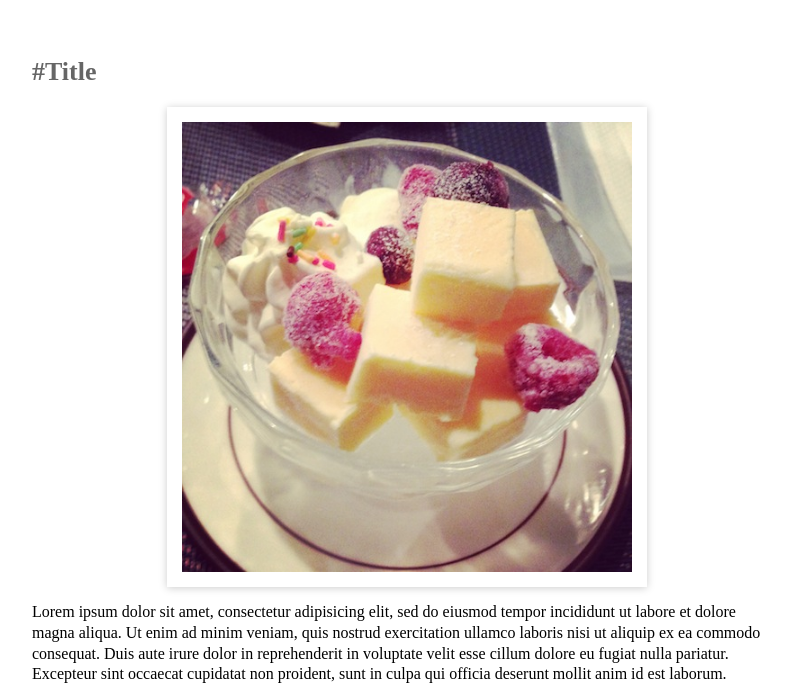
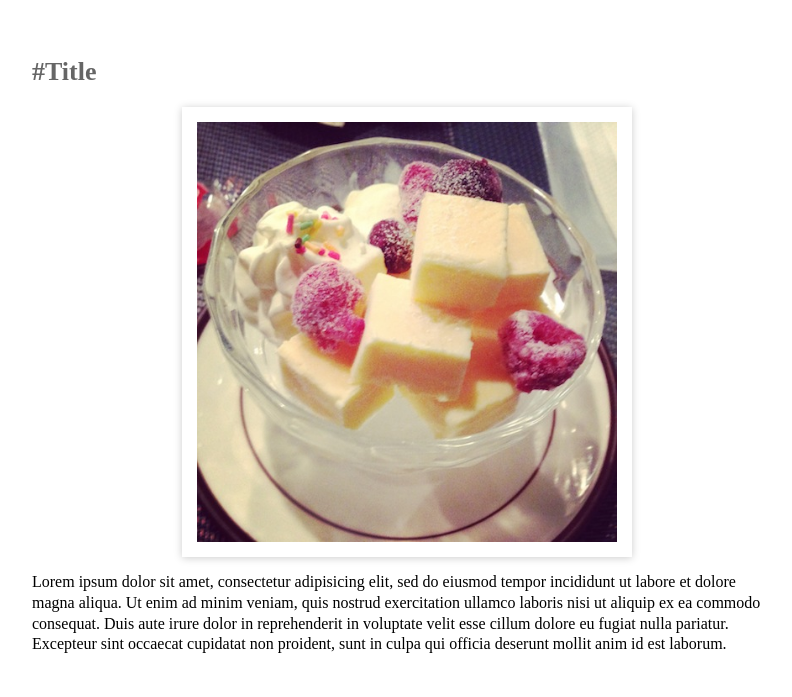
Before and after one commit to SaoriMiyazaki/SlideIn_Menu, a plain HTML site: page index.html in a window 1280 px wide. Shown: the part 103-800 px from the top of the page, without its empty margins (233-1025 px from the left). Drawn offline with nearby package versions, Linux system fonts and the light colour scheme.

Commit message:
コンテンツ幅を可変するよう CSS 調整

```diff
--- a/style.css
+++ b/style.css
@@ -14,8 +14,8 @@ body {
 }
 /* 以下装飾など */
 #slide_menu ul{
+    margin: 0;
     padding: 0;
-    margin: 0;
 }
 #slide_menu li + li{
     border-top: solid 1px #f39191;
@@ -45,25 +45,33 @@ body {
 }
 .container{
     margin: 0 auto;
-    width: 750px;
+    max-width: 750px;
 }
 .container h1{
     padding-left: 90px;
 }
+.content > section{
+	width: 100%;
+	height: auto;
+}
 .content h2{
     margin: 60px 0 20px;
+    color: #666;
     font-size: 26px;
-    color: #666;
 }
 .content p{
-    float: left;
     margin: 0 0 10px;
+    width: 100%;
     line-height: 1.3;
 }
 .content img{
     display: block;
-    margin: 0 auto 15px;
-    width: 450px;
+    box-sizing: border-box;
+    margin:0 auto 15px;
+    max-width: 450px;
+    width: 100%;
+    height: auto;
     border: solid 15px #fff;
     box-shadow: 0 1px 8px #ccc;
+
 }
```
